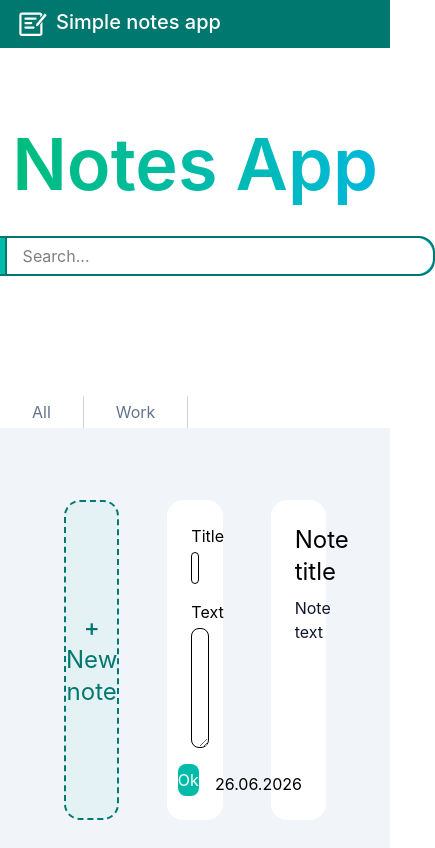
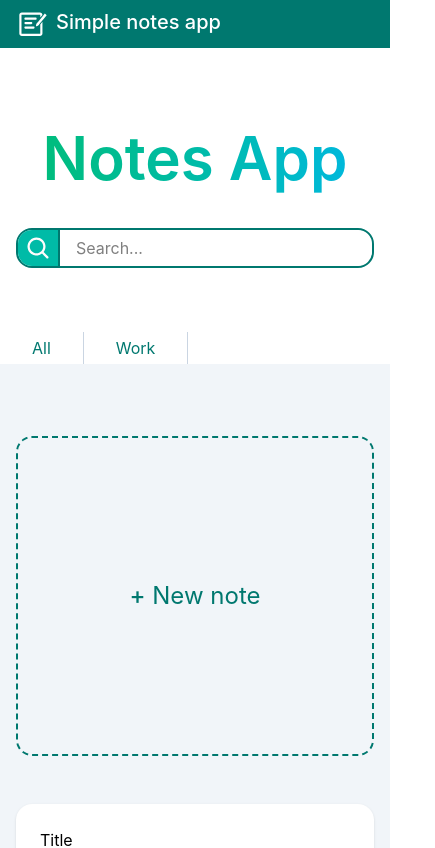
Before and after one commit to Chorusmaster/notes-app, a React (Vite) app: page / in a window 390 px wide. Shown: the top 848 px of the page, 435 px wide, since content can reach past the window. Built offline with nearby package versions, Linux system fonts and the light colour scheme.

Commit message:
rensponsiveness

```diff
--- a/src/App.tsx
+++ b/src/App.tsx
@@ -1,66 +1,87 @@
 function App() {
   return (
     <div className="min-h-screen flex flex-col">
-      <nav className="bg-teal-700 py-2 px-4 text-white font-medium flex flex-row gap-2">
+      <nav className="bg-primary py-2 px-4 text-on-primary font-medium flex flex-row gap-2">
         <img alt="logo" src="/logo.svg" className="w-8 h-8"></img>
         <span className="text-xl">Simple notes app</span>
       </nav>
 
-      <header className="bg-white">
-        <div className="w-full flex flex-col items-center pt-20">
-          <h1 className="text-7xl inline-block pb-3 font-semibold bg-linear-to-r from-emerald-500 via-teal-500 to-cyan-500 bg-clip-text text-transparent">Notes App</h1>
-          <div className="w-120 h-10 border-2 border-teal-700 bg-linear-to-r from-teal-500 to-cyan-500 mt-6 rounded-2xl flex items-center">
-            <img alt="search icon" src="/search.svg" className="w-6 h-6 flex-1"></img>
-            <input className="w-[90%] h-full border-l-2 border-teal-700 bg-white rounded-r-2xl pl-4" placeholder="Search..."></input>
+      <header className="bg-surface-elevated">
+        <div className="w-full flex flex-col items-center pt-20 px-4">
+          <h1 className="text-6xl sm:text-7xl inline-block pb-4 font-semibold bg-gradient-primary bg-clip-text text-transparent">
+            Notes App
+          </h1>
+          <div className="w-full max-w-xl mx-4 h-10 border-2 border-primary mt-6 rounded-2xl flex items-center overflow-hidden">
+            <button className="h-full bg-secondary hover:bg-secondary-hover border-r-2 border-primary group transition duration-200 cursor-pointer">
+              <img
+                alt="search icon"
+                src="/search.svg"
+                className="w-6 h-6 mx-2 sm:mx-4 transition duration-200 group-hover:scale-105"
+              ></img>
+            </button>
+            <input
+              className="flex-1 h-full bg-surface-elevated rounded-r-2xl pl-4 placeholder:text-text-muted focus:outline-none"
+              placeholder="Search..."
+            ></input>
           </div>
         </div>
 
-        <div className="mt-30 flex text-slate-500">
-          <button className="py-1 px-8 border-r border-slate-300 hover:bg-slate-50 hover:rounded-tr-xl transition duration-200">
+        <div
+          role="group"
+          aria-label="Filter notes by category"
+          className="mt-16 sm:mt-32 flex text-primary"
+        >
+          <button className="py-1 px-8 border-r border-muted hover:bg-surface hover:rounded-tr-xl transition duration-200 cursor-pointer">
             All
           </button>
-          <button className="py-1 px-8 border-r border-slate-300 hover:bg-slate-50 hover:rounded-tr-xl transition duration-200">
+          <button className="py-1 px-8 border-r border-muted hover:bg-surface hover:rounded-tr-xl transition duration-200 cursor-pointer">
             Work
           </button>
         </div>
       </header>
 
-      <main className="flex-1 bg-slate-100">
-        <div className="h-full px-16 py-18 grid grid-cols-3 gap-12">
-          <button className="
-            min-h-80 rounded-2xl border-2 border-dashed text-2xl
-            border-teal-700 text-teal-700
-            hover:border-teal-600 hover:text-teal-500
-            bg-linear-to-r from-emerald-500/5 via-teal-500/5 to-cyan-500/5
-            hover:from-emerald-500/10 hover:via-teal-500/10 hover:to-cyan-500/10
-            transition duration-200 ease-in-out
-          ">
+      <main className="flex-1 bg-surface">
+        <div className="h-full px-4 sm:px-8 lg:px-16 py-18 grid gap-12 grid-cols-[repeat(auto-fill,minmax(20rem,1fr))]">
+          <button
+            className="
+            min-h-80 rounded-2xl border-2 border-dashed text-2xl cursor-pointer
+            border-primary text-primary bg-transparent
+            hover:border-secondary hover:text-secondary hover:bg-gradient-primary-soft
+            transition duration-300 ease-in-out
+          "
+          >
             <span className="font-medium">+</span> New note
           </button>
 
-          <div className="min-h-80 bg-white rounded-2xl shadow-md shadow-slate-100 p-6 flex flex-col">
+          <div className="min-h-80 bg-card rounded-2xl shadow-sm transition-shadow p-6 flex flex-col">
             <label>Title</label>
-            <input className="border rounded-lg mt-1 mb-4 h-8"></input>
+            <input className="border border-border rounded-lg mt-1 mb-4 h-8 p-2 focus:outline-none focus:ring-1 focus:ring-primary/40"></input>
             <label>Text</label>
-            <textarea className="border rounded-lg flex-1 mt-1 mb-4 p-2"></textarea>
+            <textarea className="border border-border rounded-lg flex-1 mt-1 mb-4 p-2 focus:outline-none focus:ring-1 focus:ring-primary/40"></textarea>
             <div className="w-full flex justify-end">
-              <button className="rounded-lg bg-teal-500 hover:bg-teal-600 transition text-white w-20 h-8">Ok</button>
+              <button className="rounded-lg bg-secondary hover:bg-secondary-hover transition text-on-primary w-20 h-8 active:scale-98 cursor-pointer">
+                Ok
+              </button>
             </div>
           </div>
 
-          <div className="min-h-80 bg-white rounded-2xl shadow-md shadow-slate-100 p-6 flex flex-col">
+          <div className="min-h-80 bg-card rounded-2xl shadow-sm transition-shadow p-6 flex flex-col">
             <h2 className="text-2xl mb-2">Note title</h2>
-            <p className="flex-1 text-slate-900">Note text</p>
+            <p className="flex-1 text-text-secondary">Note text</p>
             <p className="w-full flex justify-end">26.06.2026</p>
           </div>
         </div>
       </main>
 
-      <footer className="bg-teal-700 px-4 py-1 text-white flex-0">
-        Copyright © {(new Date).getFullYear() == 2026 ? "2026" : `2026 - ${(new Date).getFullYear()}`} Chorusmaster
+      <footer className="bg-primary px-4 py-1 text-on-primary flex-0">
+        Copyright ©{" "}
+        {new Date().getFullYear() == 2026
+          ? "2026"
+          : `2026 - ${new Date().getFullYear()}`}{" "}
+        Chorusmaster
       </footer>
     </div>
-  )
+  );
 }
 
-export default App
+export default App;
--- a/src/index.css
+++ b/src/index.css
@@ -1,4 +1,33 @@
 @import "tailwindcss";
+
+@theme {
+  /* Brand */
+  --color-primary: oklch(51.1% 0.096 186.391);
+  --color-secondary: oklch(70.4% 0.14 182.503);
+  --color-secondary-hover: oklch(77.7% 0.152 181.912);
+  --color-muted: oklch(86.9% 0.022 252.894);
+  --color-on-primary: #ffffff;
+
+  /* Background */
+  --color-surface: oklch(96.8% 0.007 247.896);
+  --color-surface-elevated: #ffffff;
+
+  /* Text */
+  --color-text-primary: #000000;
+  --color-text-secondary: oklch(20.8% 0.042 265.755);
+
+  /* Other */
+  --color-card: #ffffff;
+  --color-border: #000000;
+}
+
+@utility bg-gradient-primary {
+  @apply bg-linear-to-r from-emerald-500 via-teal-500 to-cyan-500;
+}
+
+@utility bg-gradient-primary-soft {
+  @apply bg-linear-to-r from-emerald-500/10 via-teal-500/10 to-cyan-500/10;
+}
 
 html, body {
   height: 100%;
```
